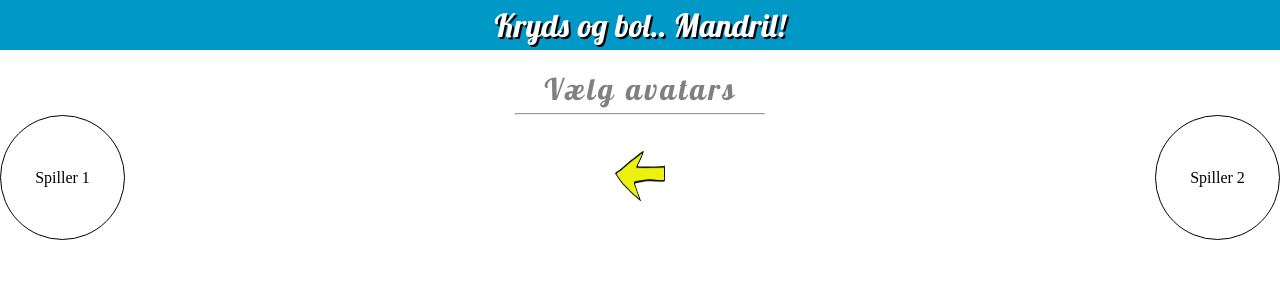
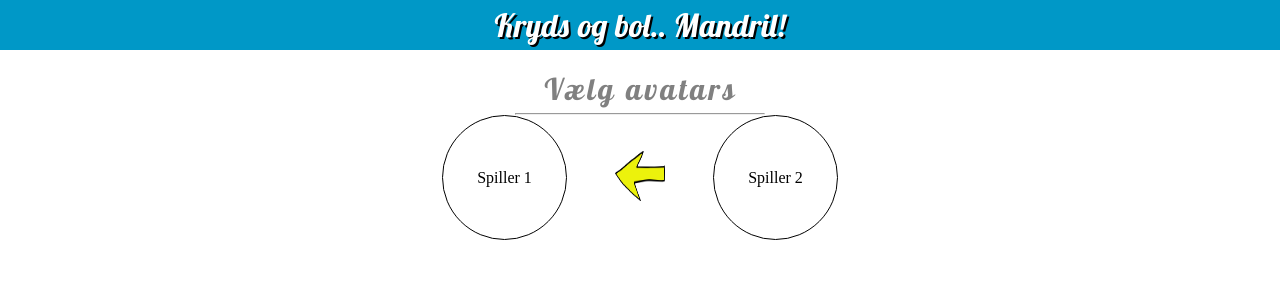
Before and after one commit to jbakchr/tic-tac-toe-mandril, a React (Vite) app: page /game-setup in a window 1280 px wide. Shown: the top 300 px of the page. Built offline with nearby package versions, Linux system fonts and the light colour scheme.

Commit message:
Added container

```diff
--- a/package.json
+++ b/package.json
@@ -9,6 +9,9 @@
     "preview": "vite preview"
   },
   "dependencies": {
+    "@emotion/react": "^11.10.6",
+    "@emotion/styled": "^11.10.6",
+    "@mui/material": "^5.12.2",
     "framer-motion": "^10.12.4",
     "react": "^18.2.0",
     "react-dom": "^18.2.0",
--- a/src/pages/GameSetupPage.jsx
+++ b/src/pages/GameSetupPage.jsx
@@ -1,4 +1,5 @@
-import React from "react";
+import { Container } from "@mui/material";
+
 import { MainLayout } from "../components/layout/MainLayout";
 import { Navbar } from "../components/navbar/Navbar";
 import { GameSetupHeader } from "../components/game/GameSetupHeader";
@@ -11,6 +12,7 @@
     <MainLayout>
       <Navbar />
       <div style={{ flexGrow: 1 }}>
+        <Container maxWidth="xs">
           <GameSetupHeader />
           <Divider />
           <div
@@ -24,6 +26,7 @@
             <Arrow />
             <AvatarImage avatarImgText="Spiller 2" />
           </div>
+        </Container>
       </div>
     </MainLayout>
   );
```
Also changed, not shown: 1 other file (tests, documents, lock files or other folders). Lines whose indentation alone changed are shown as unchanged.
